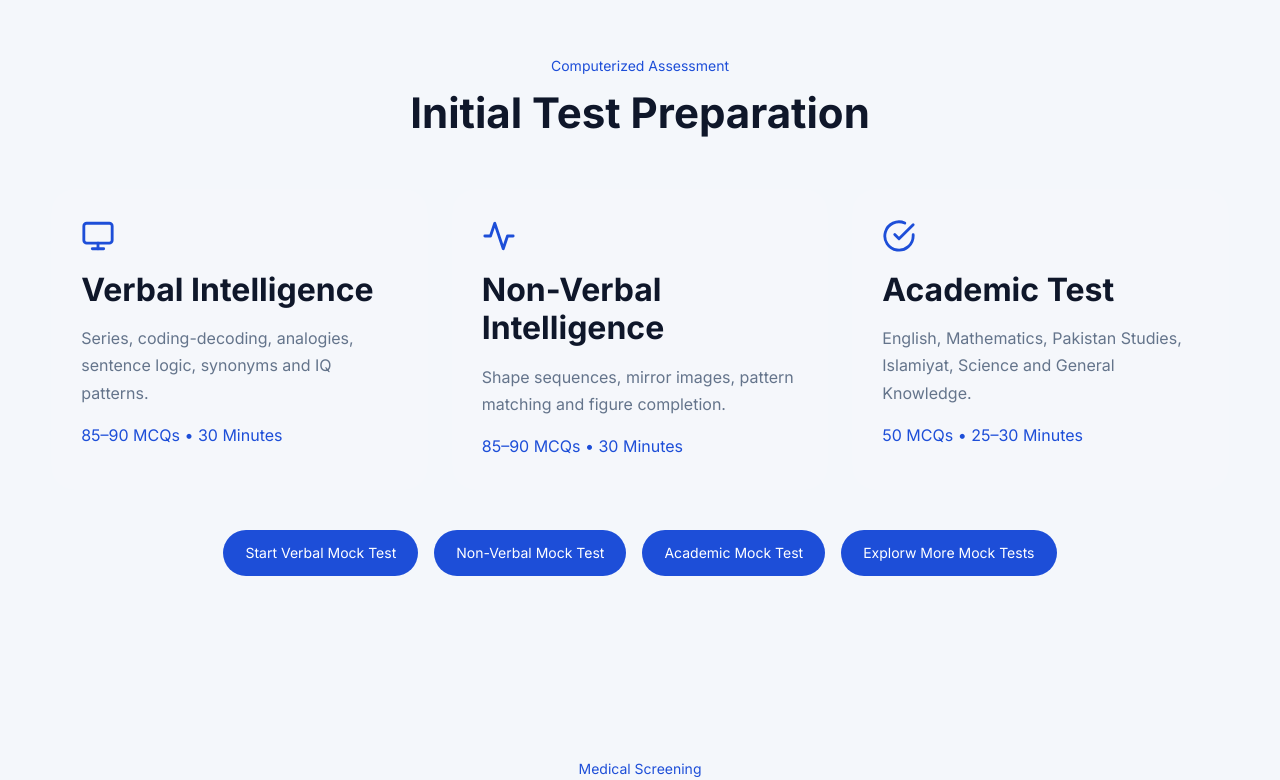
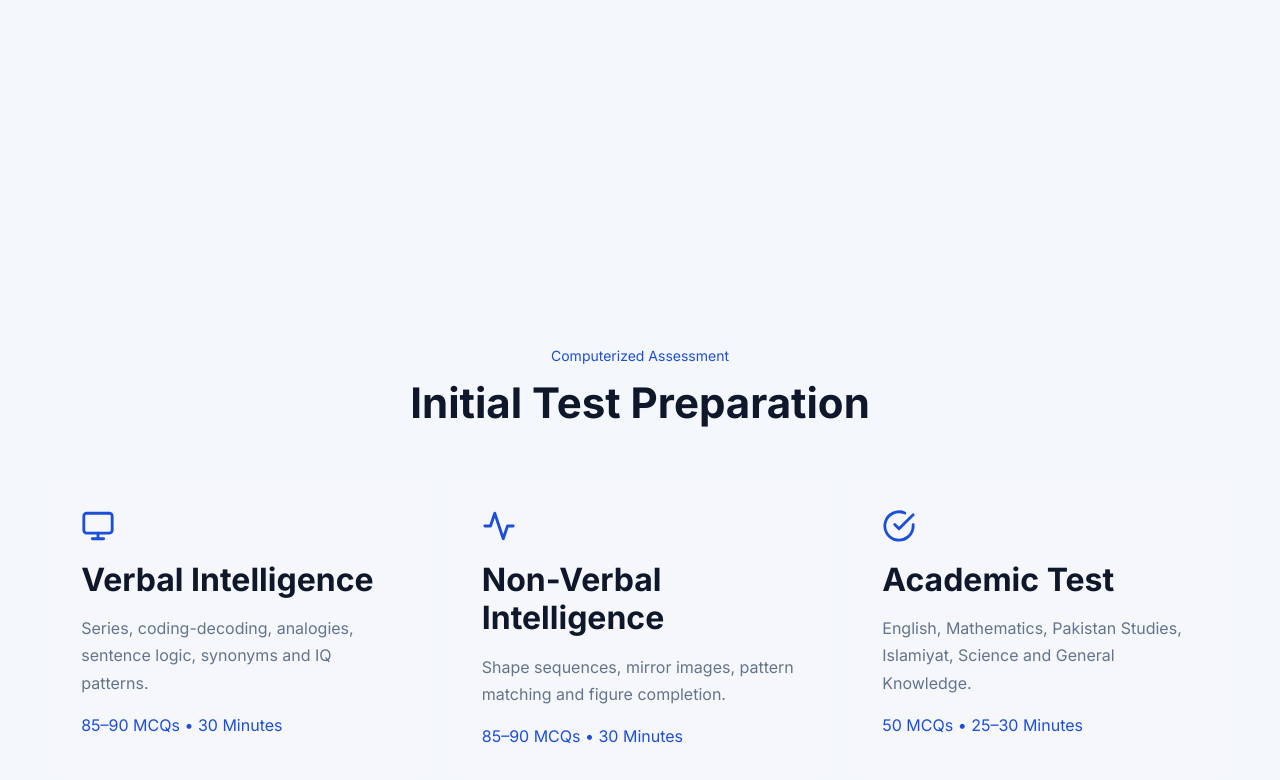
Before and after one commit to examitics/examitics, a React (Vite) app: page /PMA-LC in a window 1280 px wide. Shown: the part 1639-2419 px from the top of the page. Built offline with nearby package versions, Linux system fonts and the light colour scheme.

Commit message:
AD Banner added pma-lc page 300-250 banner

```diff
--- /dev/null
+++ b/src/components/Adsterra300x250.jsx
@@ -0,0 +1,48 @@
+// Adsterra300x250.jsx
+import { useEffect } from "react";
+
+const Adsterra300x250 = () => {
+  useEffect(() => {
+    const container = document.getElementById(
+      "adsterra-300x250-container"
+    );
+
+    if (!container) return;
+
+    // Prevent duplicate loading
+    if (container.childNodes.length > 0) return;
+
+    const optionsScript = document.createElement("script");
+
+    optionsScript.innerHTML = `
+      atOptions = {
+        'key' : 'b767e415e09c8921b6427eb63f2179bf',
+        'format' : 'iframe',
+        'height' : 250,
+        'width' : 300,
+        'params' : {}
+      };
+    `;
+
+    const invokeScript = document.createElement("script");
+    invokeScript.src =
+      "https://www.highperformanceformat.com/b767e415e09c8921b6427eb63f2179bf/invoke.js";
+    invokeScript.async = true;
+
+    container.appendChild(optionsScript);
+    container.appendChild(invokeScript);
+  }, []);
+
+  return (
+    <div
+      id="adsterra-300x250-container"
+      style={{
+        width: "300px",
+        minHeight: "250px",
+        margin: "20px auto",
+      }}
+    />
+  );
+};
+
+export default Adsterra300x250;
--- a/src/pages/PMA-LC.jsx
+++ b/src/pages/PMA-LC.jsx
@@ -4,6 +4,8 @@ import { Link } from "react-router-dom";
 import "../styles/pma-lc.css";
 
 import Navbar from "../components/layout/navbar";
+
+import Adsterra300x250 from "../components/Adsterra300x250";
 
 import {
   FiCheckCircle,
@@ -162,7 +164,8 @@ const PMALC = () => {
             </div>
           </div>
         </section>
-
+        {/* ADVERTISEMENT 300x250 banner */}
+        <Adsterra300x250 />
         {/* =====================================
             SECTION 3 — INITIAL TEST
         ===================================== */}
```
